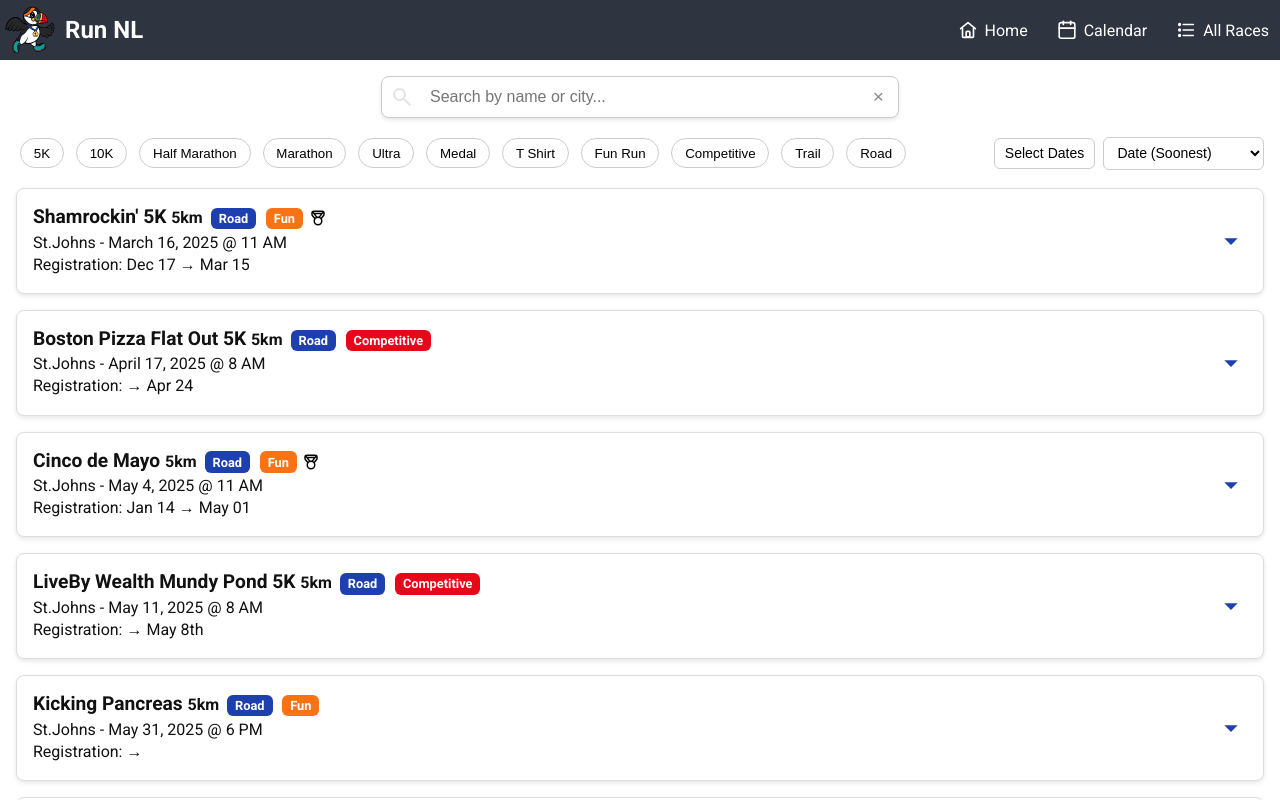
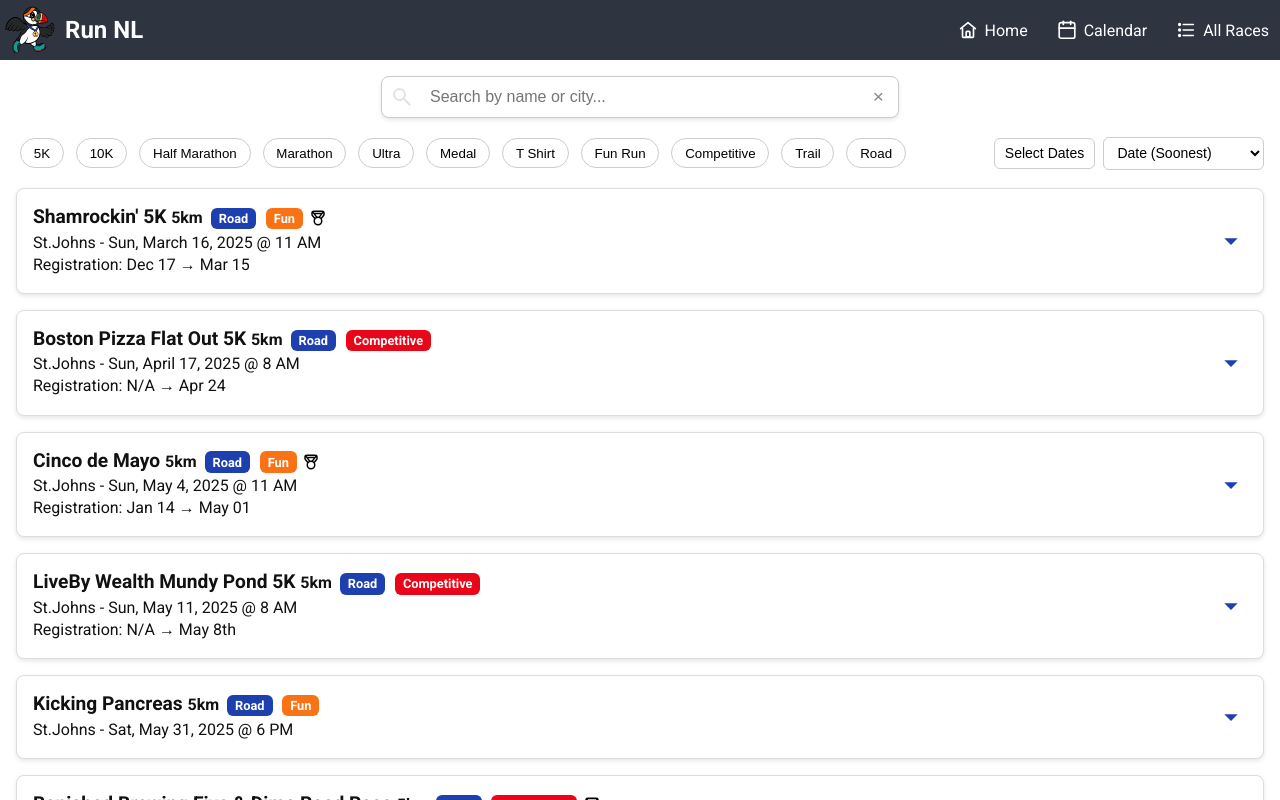
Before and after one commit to stevemac228/running-website, a Next.js app: page /races in a window 1280 px wide. Shown: the top 800 px of the page. Built offline with nearby package versions, Linux system fonts and the light colour scheme.

Commit message:
formatting cards

```diff
--- a/components/RaceCard.js
+++ b/components/RaceCard.js
@@ -4,10 +4,18 @@
   const [expanded, setExpanded] = useState(false);
   const toggleExpanded = () => setExpanded(!expanded);
 
-  const keyFields = ["Location", "Kms", "Date", "registrationStart", "registrationDeadline", "Terrain"];
-  const extraFields = Object.keys(race).filter(f => !["id", "name", ...keyFields].includes(f));
+  const keyFields = [
+    "Location",
+    "Kms",
+    "Date",
+    "registrationStart",
+    "registrationDeadline",
+    "Terrain",
+  ];
+  const extraFields = Object.keys(race).filter(
+    (f) => !["id", "name", ...keyFields].includes(f)
+  );
   const fieldLabels = {
-    day: "Day",
     earlyBirdDeadline: "Early Bird Deadline",
     earlyBirdCost: "Early Bird Cost",
     registrationCost: "Registration Cost",
@@ -21,11 +29,16 @@
 
   const dateTimeStr = `${race.date} ${race.startTime}`; // "12/06/2025 10:00 AM"
   const raceDate = new Date(dateTimeStr);
-  const displayDate = raceDate.toLocaleDateString("en-US", {
-    month: "long",    // full month name
+  const displayDate =
+    raceDate.toLocaleDateString("en-US", {
+      month: "long", // full month name
       day: "numeric",
-    year: "numeric"
-  }) + ` @ ${raceDate.toLocaleTimeString("en-US", { hour: "numeric", minute: undefined })}`;
+      year: "numeric",
+    }) +
+    ` @ ${raceDate.toLocaleTimeString("en-US", {
+      hour: "numeric",
+      minute: undefined,
+    })}`;
 
   return (
     <div
@@ -38,8 +51,9 @@
           <div className="information-section">
             <h2>
               {/* Title */}
-          {race.name} <span style={{ fontSize: "16px"}}> {race.distance}km</span><span style={{ marginRight: "0.5rem"}}></span>
-
+              {race.name}{" "}
+              <span style={{ fontSize: "16px" }}> {race.distance}km</span>
+              <span style={{ marginRight: "0.5rem" }}></span>
               {/* Terrain Badge */}
               {race.terrain && (
                 <span
@@ -58,7 +72,6 @@
                   {race.terrain}
                 </span>
               )}
-
               {/* Format Badge */}
               {race.format && (
                 <span
@@ -74,22 +87,34 @@
                   {race.format}
                 </span>
               )}
-
               {/* Medal Icon */}
               {race.medal && (
-            <img src="/icons/medal.svg" alt="Medal available" className="racecard-icon" />
+                <img
+                  src="/icons/medal.svg"
+                  alt="Medal available"
+                  className="racecard-icon"
+                />
               )}
-
               {/* Tshirt Icon */}
               {race.shirt && (
-            <img src="/icons/tshirt.svg" alt="Tshirt available" className="racecard-icon" />
+                <img
+                  src="/icons/tshirt.svg"
+                  alt="Tshirt available"
+                  className="racecard-icon"
+                />
               )}
-
             </h2>
 
             {/* Additional Information */}
-        <p>{race.location} - {displayDate} </p>
-        <p>Registration: {race.registrationStart} → {race.registrationDeadline}</p>
+            <p>
+              {race.location} - {race.day}, {displayDate}{" "}
+            </p>
+            {(race.registrationStart || race.registrationDeadline) && (
+              <p>
+                Registration: {race.registrationStart || "N/A"} →{" "}
+                {race.registrationDeadline || "N/A"}
+              </p>
+            )}
           </div>
 
           <div className="chevron-container">
@@ -100,9 +125,13 @@
             >
               <svg
                 xmlns="http://www.w3.org/2000/svg"
-            width="32" height="32"
+                width="32"
+                height="32"
                 viewBox="0 0 24 24"
-            style={{ transform: expanded ? "rotate(180deg)" : "rotate(0deg)", transition: "transform 0.3s" }}
+                style={{
+                  transform: expanded ? "rotate(180deg)" : "rotate(0deg)",
+                  transition: "transform 0.3s",
+                }}
               >
                 <path fill="currentColor" d="M7 10l5 5 5-5z" />
               </svg>
@@ -110,19 +139,26 @@
           </div>
         </div>
 
-
         {expanded && (
           <div style={{ marginTop: "0.5rem" }}>
             {extraFields
-            .filter(field => fieldLabels[field]) // only keep fields that have a label defined
-            .map(field => {
-              const value = typeof race[field] === "boolean"
-                ? (race[field] ? "Yes" : "No")
+              .filter((field) => fieldLabels[field]) // keep only fields with a label
+              .filter((field) => {
+                const value =
+                  typeof race[field] === "boolean" ? race[field] : race[field];
+                return value !== null && value !== undefined && value !== "";
+              }) // remove fields with no value
+              .map((field) => {
+                const value =
+                  typeof race[field] === "boolean"
+                    ? race[field]
+                      ? "Yes"
+                      : "No"
                     : race[field];
 
                 return (
                   <p key={field}>
-                  <strong>{fieldLabels[field]}:</strong> {value ?? "N/A"}
+                    <strong>{fieldLabels[field]}:</strong> {value}
                   </p>
                 );
               })}
@@ -130,6 +166,5 @@
         )}
       </div>
     </div>
-
   );
 }
--- a/components/UpcomingRaceCard.js
+++ b/components/UpcomingRaceCard.js
@@ -4,10 +4,18 @@
   const [expanded, setExpanded] = useState(false);
   const toggleExpanded = () => setExpanded(!expanded);
 
-  const keyFields = ["Location", "Kms", "Date", "registrationStart", "registrationDeadline", "Terrain"];
-  const extraFields = Object.keys(race).filter(f => !["id", "name", ...keyFields].includes(f));
+  const keyFields = [
+    "Location",
+    "Kms",
+    "Date",
+    "registrationStart",
+    "registrationDeadline",
+    "Terrain",
+  ];
+  const extraFields = Object.keys(race).filter(
+    (f) => !["id", "name", ...keyFields].includes(f)
+  );
   const fieldLabels = {
-    day: "Day",
     earlyBirdDeadline: "Early Bird Deadline",
     earlyBirdCost: "Early Bird Cost",
     registrationCost: "Registration Cost",
@@ -21,11 +29,16 @@
 
   const dateTimeStr = `${race.date} ${race.startTime}`; // "12/06/2025 10:00 AM"
   const raceDate = new Date(dateTimeStr);
-  const displayDate = raceDate.toLocaleDateString("en-US", {
-    month: "long",    // full month name
+  const displayDate =
+    raceDate.toLocaleDateString("en-US", {
+      month: "long", // full month name
       day: "numeric",
-    year: "numeric"
-  }) + ` @ ${raceDate.toLocaleTimeString("en-US", { hour: "numeric", minute: undefined })}`;
+      year: "numeric",
+    }) +
+    ` @ ${raceDate.toLocaleTimeString("en-US", {
+      hour: "numeric",
+      minute: undefined,
+    })}`;
 
   return (
     <div
@@ -38,8 +51,9 @@
           <div className="information-section">
             <h2>
               {/* Title */}
-          {race.name} <span style={{ fontSize: "16px"}}> {race.distance}km</span><span style={{ marginRight: "0.5rem"}}></span>
-
+              {race.name}{" "}
+              <span style={{ fontSize: "16px" }}> {race.distance}km</span>
+              <span style={{ marginRight: "0.5rem" }}></span>
               {/* Terrain Badge */}
               {race.terrain && (
                 <span
@@ -58,7 +72,6 @@
                   {race.terrain}
                 </span>
               )}
-
               {/* Format Badge */}
               {race.format && (
                 <span
@@ -74,22 +87,34 @@
                   {race.format}
                 </span>
               )}
-
               {/* Medal Icon */}
               {race.medal && (
-            <img src="/icons/medal.svg" alt="Medal available" className="racecard-icon" />
+                <img
+                  src="/icons/medal.svg"
+                  alt="Medal available"
+                  className="racecard-icon"
+                />
               )}
-
               {/* Tshirt Icon */}
               {race.shirt && (
-            <img src="/icons/tshirt.svg" alt="Tshirt available" className="racecard-icon" />
+                <img
+                  src="/icons/tshirt.svg"
+                  alt="Tshirt available"
+                  className="racecard-icon"
+                />
               )}
-
             </h2>
 
             {/* Additional Information */}
-        <p>{race.location} - {displayDate} </p>
-        <p>Registration: {race.registrationStart} → {race.registrationDeadline}</p>
+            <p>
+              {race.location} - {race.day}, {displayDate}{" "}
+            </p>
+            {(race.registrationStart || race.registrationDeadline) && (
+              <p>
+                Registration: {race.registrationStart || "N/A"} →{" "}
+                {race.registrationDeadline || "N/A"}
+              </p>
+            )}
           </div>
 
           <div className="chevron-container">
@@ -100,9 +125,13 @@
             >
               <svg
                 xmlns="http://www.w3.org/2000/svg"
-            width="32" height="32"
+                width="32"
+                height="32"
                 viewBox="0 0 24 24"
-            style={{ transform: expanded ? "rotate(180deg)" : "rotate(0deg)", transition: "transform 0.3s" }}
+                style={{
+                  transform: expanded ? "rotate(180deg)" : "rotate(0deg)",
+                  transition: "transform 0.3s",
+                }}
               >
                 <path fill="currentColor" d="M7 10l5 5 5-5z" />
               </svg>
@@ -110,19 +139,26 @@
           </div>
         </div>
 
-
         {expanded && (
           <div style={{ marginTop: "0.5rem" }}>
             {extraFields
-            .filter(field => fieldLabels[field]) // only keep fields that have a label defined
-            .map(field => {
-              const value = typeof race[field] === "boolean"
-                ? (race[field] ? "Yes" : "No")
+              .filter((field) => fieldLabels[field]) // keep only fields with a label
+              .filter((field) => {
+                const value =
+                  typeof race[field] === "boolean" ? race[field] : race[field];
+                return value !== null && value !== undefined && value !== "";
+              }) // remove fields with no value
+              .map((field) => {
+                const value =
+                  typeof race[field] === "boolean"
+                    ? race[field]
+                      ? "Yes"
+                      : "No"
                     : race[field];
 
                 return (
                   <p key={field}>
-                  <strong>{fieldLabels[field]}:</strong> {value ?? "N/A"}
+                    <strong>{fieldLabels[field]}:</strong> {value}
                   </p>
                 );
               })}
@@ -130,6 +166,5 @@
         )}
       </div>
     </div>
-
   );
 }
```
Also changed, not shown: 1 other file (tests, documents, lock files or other folders). Lines whose indentation alone changed are shown as unchanged.
